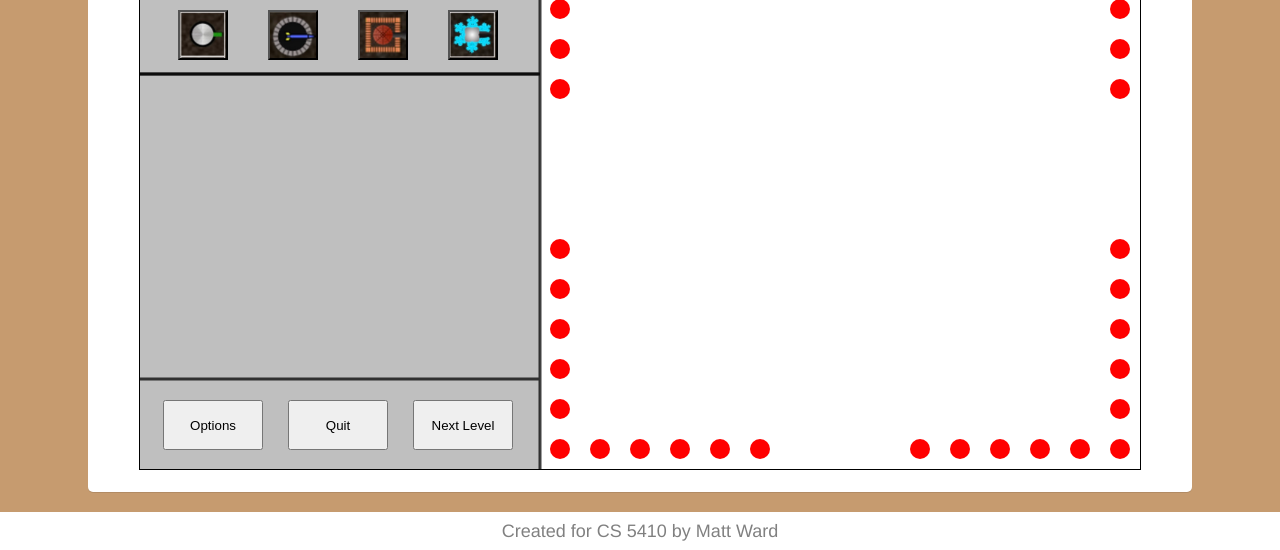
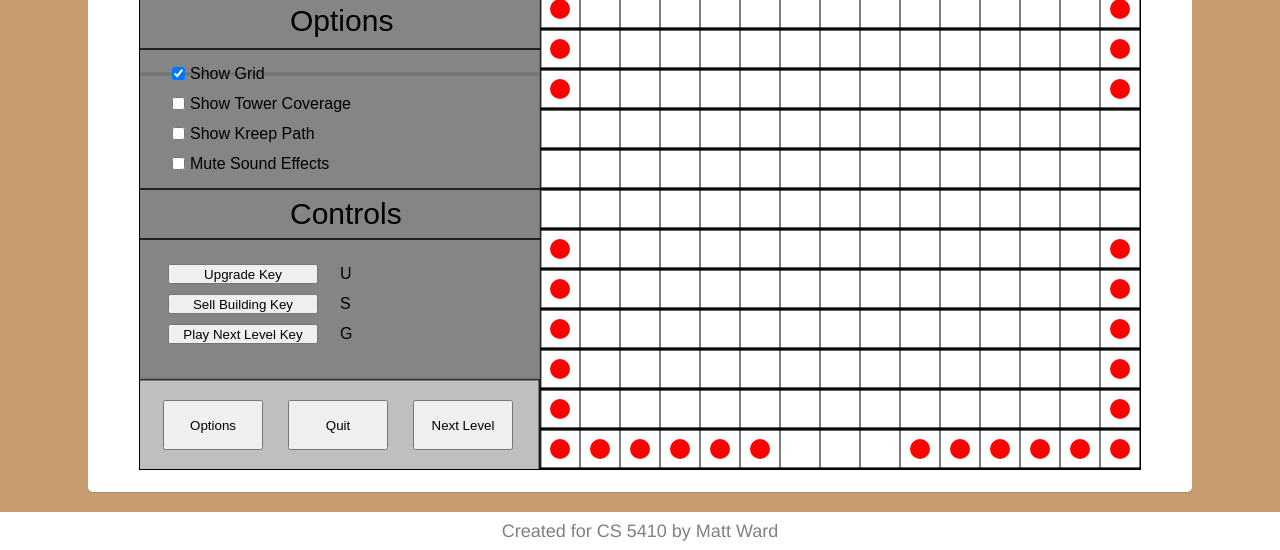
Before and after one commit to GeoffCoop/TD, a plain HTML site: page index.html in a window 1280 px wide. Both pictures are taken after a click on the button "Options". Shown: the part 250-800 px from the top of the page. Drawn offline with nearby package versions, Linux system fonts and the light colour scheme.

Commit message:
added support to not place a tower after clicking one, and added options menu.

```diff
--- a/index.html
+++ b/index.html
@@ -29,10 +29,20 @@
         <button type="button" id="Sell Building" style="position: absolute; left: 310px; top: 545px; width: 92px; height: 20px;">Sell Building</button>
       </div>
 
+      <div id="optionsMenu">
+        <input id="showGridCheckBox" type="checkbox" checked style="position:absolute; left: 80px; top: 264px;"/>
+        <input id="showTowerCoverageCheckBox" type="checkbox" style="position:absolute; left: 80px; top: 294px;"/>
+        <input id="showKreepPathCheckBox" type="checkbox" style="position:absolute; left: 80px; top: 324px;"/>
+        <input id="muteSoundEffectsCheckBox" type="checkbox" style="position:absolute; left: 80px; top: 354px;"/>
+        <button type="button" id="upgradeKeyboardShortcut" style="position:absolute; left: 80px; top: 464px; width: 150px; height: 20px;">Upgrade Key</button>
+        <button type="button" id="sellKeyboardShortcut" style="position: absolute; left: 80px; top: 494px; width: 150px; height: 20px;">Sell Building Key</button>
+        <button type="button" id="playNextLevelKeyboardShortcut" style="position: absolute; left: 80px; top: 524px; width: 150px; height: 20px;">Play Next Level Key</button>
+      </div>
+
       <div id="optionsQuitNextLevel">
-        <button onclick="clickedOptions()" type="button" id="options" style="position:absolute; left: 75px;top: 600px; width: 100px; height: 50px;">Options</button>
-        <button onclick="clickedQuit()" type="button" id="quit" style="position:absolute; left: 200px;top: 600px; width: 100px; height: 50px;">Quit</button>
-        <button onclick="clickedPlayNextLevel()" type="button" id="playNextLevel" style="position:absolute; left: 325px;top: 600px; width: 100px; height: 50px;">Next Level</button>
+        <button type="button" id="options" style="position:absolute; left: 75px;top: 600px; width: 100px; height: 50px;">Options</button>
+        <button type="button" id="quit" style="position:absolute; left: 200px;top: 600px; width: 100px; height: 50px;">Quit</button>
+        <button type="button" id="playNextLevel" style="position:absolute; left: 325px;top: 600px; width: 100px; height: 50px;">Next Level</button>
       </div>
       <script src="https://ajax.googleapis.com/ajax/libs/jquery/3.1.0/jquery.min.js"></script>
       <script src = "./js/random.js"></script>
--- a/js/main.js
+++ b/js/main.js
@@ -61,6 +61,10 @@ MyGame.graphics = (function() {
 MyGame.main = (function (graphics) {
 	'use strict';
 	var edgeArr=[400, 0, 440, 0, 480, 0, 520, 0, 560, 0, 600, 0, 760, 0, 800, 0, 840, 0, 880, 0, 920, 0, 960, 0, 960, 40, 960, 80, 960, 120, 960, 160, 960, 200, 960, 360, 960, 400, 960, 440, 960, 480, 960, 520, 960, 560, 920, 560, 880, 560, 840, 560, 800, 560, 760, 560, 600, 560, 560, 560, 520, 560, 480, 560, 440, 560, 400, 560, 400, 520, 400, 480, 400, 440, 400, 400, 400, 360, 400, 200, 400, 160, 400, 120, 400, 80, 400, 40]
+	var verticalEdges=[[960, 40], [960, 80], [960, 120], [960, 160], [960, 400], [960, 440], [960, 480], [960, 520], [400, 520], [400, 480], [400, 440], [400, 400], [400, 160], [400, 120], [400, 80], [400, 40]]
+	var horizEdges=[[440, 0], [480, 0], [520, 0], [560, 0], [800, 0], [840, 0], [880, 0], [920, 0], [920, 560], [880, 560], [840, 560], [800, 560], [560, 560], [520, 560], [480, 560], [440, 560]]
+	var cornerEdges=[[400,0],[960,0],[400,560],[960,560]]
+	var middleEdges=[[600,0],[760,0],[600,560],[760,560],[400,200],[400,360],[960,200],[960,360]]
 	console.log('game initializing...');
 	var lastTimeStamp = performance.now();
 	var confettiParticles = [];
@@ -73,6 +77,11 @@ MyGame.main = (function (graphics) {
 	var placingTower = false;
 	var towerType = 0;
 	var taken = false;
+	var inOptionsMenu = false;
+	var showGrid = true;
+	var showTowerCoverage = false;
+	var showKreepPath = false;
+	var muteSoundEffects = false;
 	var gridSize=15;
 	var menuSelectedTower=-1;
 	var towers=[];
@@ -86,6 +95,7 @@ MyGame.main = (function (graphics) {
 		}
 	}
 	document.addEventListener("click", click);
+	checkListeners();
 	function makeTower(x,y, type){
 		towers.push({
 			type: type, //1-groundProjectile, 2-groundBomb, 3-airProjectile, 4-airMissile
@@ -322,6 +332,39 @@ MyGame.main = (function (graphics) {
 		ctx.stroke();
 	}
 
+	function drawOptionsMenu(){
+		var show = document.getElementById("towers");
+		show.style.display = "none";
+		var show = document.getElementById("optionsMenu");
+		show.style.display = "block";
+		ctx.fillStyle="gray";
+		ctx.globalAlpha = .9;
+		ctx.fillRect(0,125,400,385)
+		ctx.globalAlpha = 1;
+		ctx.fillStyle="black"
+		ctx.lineWidth=1;
+		ctx.moveTo(0,180);
+		ctx.lineTo(400,180);
+		ctx.moveTo(0,320);
+		ctx.lineTo(400,320);
+		ctx.moveTo(0,370);
+		ctx.lineTo(400,370);
+		ctx.font = "30px Arial";
+		ctx.fillText("Options",150,162);
+		ctx.font = "16px Arial";
+		ctx.fillText("Show Grid",50,210);
+		ctx.fillText("Show Tower Coverage",50,240);
+		ctx.fillText("Show Kreep Path",50,270);
+		ctx.fillText("Mute Sound Effects",50,300);
+		ctx.font = "30px Arial";
+		ctx.fillText("Controls",150,355);
+		ctx.font = "16px Arial";
+		ctx.fillText("U",200,410);
+		ctx.fillText("S",200,440);
+		ctx.fillText("G",200,470);
+		ctx.stroke();
+	}
+
 	function drawHighScores(){
 		menuPause = true;
 		ctx.globalAlpha = 0.95;
@@ -406,11 +449,20 @@ MyGame.main = (function (graphics) {
 		if (keyCode === 40) { //down
 		}
 		if (keyCode === 13) { //enter
+
 		}
 		if (keyCode === 27) { //escape
 		}
 		if (keyCode === 68) { //D
 			followMouse(1); //TODO - Remove this - This is just to help quickly draw mazes!
+		}
+		if (keyCode === 79) { //O
+			if(inOptionsMenu){ //TODO - Remove this - This is just to help quickly draw mazes!
+				inOptionsMenu=false;
+			}
+			else{
+				inOptionsMenu=true;
+			}
 		}
 	}
 
@@ -457,7 +509,74 @@ MyGame.main = (function (graphics) {
 				followMouse(4);
 			});
 		}
+		var button5 = document.getElementById("options");
+    if (button5.addEventListener) {
+      button5.addEventListener('mouseup', function() {
+				if(inOptionsMenu){
+					inOptionsMenu=false;
+				}
+				else{
+					inOptionsMenu=true;
+				}
+			});
+		}
+		var button6 = document.getElementById("quit");
+    if (button6.addEventListener) {
+      button6.addEventListener('click', function() {
 
+			});
+		}
+		var button7 = document.getElementById("playNextLevel");
+    if (button7.addEventListener) {
+      button7.addEventListener('click', function() {
+
+			});
+		}
+		var button8 = document.getElementById("upgradeKeyboardShortcut");
+    if (button8.addEventListener) {
+      button8.addEventListener('click', function() {
+
+			});
+		}
+		var button9 = document.getElementById("sellKeyboardShortcut");
+    if (button9.addEventListener) {
+      button9.addEventListener('click', function() {
+
+			});
+		}
+		var button10 = document.getElementById("playNextLevelKeyboardShortcut");
+    if (button10.addEventListener) {
+      button10.addEventListener('click', function() {
+
+			});
+		}
+	}
+
+	function checkCheckBoxes(){
+		if(document.querySelector('#showGridCheckBox').checked){
+			showGrid = true;
+		}
+		else{
+			showGrid = false;
+		}
+		if(document.querySelector('#showTowerCoverageCheckBox').checked){
+			showTowerCoverage = true;
+		}
+		else{
+			showTowerCoverage = false;
+		}
+		if(document.querySelector('#showKreepPathCheckBox').checked){
+			showKreepPath = true;
+		}
+		else{
+			showKreepPath = false;
+		}
+		if(document.querySelector('#muteSoundEffectsCheckBox').checked){
+			muteSoundEffects = true;
+		}
+		else{
+			muteSoundEffects = false;
+		}
 	}
 
 	function click(event) {
@@ -477,8 +596,19 @@ MyGame.main = (function (graphics) {
 				}
 			}
 			if(taken!=true){
-				if(mousePointerX>=400 && mousePointerY>=0){
+				if(mousePointerX>=400 && mousePointerY>=0 && mousePointerX<=1000 && mousePointerY<=600){
 					makeTower(mousePointerX,mousePointerY,towerType)
+					towerPlacingGlowX=-120;
+					towerPlacingGlowY=-120;
+					placingTower = false;
+					towerType = 0;
+					$("#image"+1).css({left:-50, top:-50});
+					$("#image"+2).css({left:-50, top:-50});
+					$("#image"+3).css({left:-50, top:-50});
+					$("#image"+4).css({left:-50, top:-50});
+					$(document).off('mousemove');
+				}
+				else if(mousePointerX>=0 && mousePointerY>=200 && mousePointerX<=400 && mousePointerY<=510){
 					towerPlacingGlowX=-120;
 					towerPlacingGlowY=-120;
 					placingTower = false;
@@ -537,6 +667,18 @@ MyGame.main = (function (graphics) {
 		}
 	}
 
+	function drawAllTowerCoverages(){
+		for (var t=0; t<towers.length; t++){
+			ctx.globalAlpha = 0.3;
+			ctx.fillStyle="white";
+			ctx.beginPath();
+			ctx.arc(towers[t].x+20,towers[t].y+20,120,0,Math.PI*2,true);
+			ctx.closePath();
+			ctx.fill();
+			ctx.globalAlpha = 1;
+		}
+	}
+
 	function drawDots(){
 		ctx.globalAlpha = 0.75;
 		ctx.fillStyle="white";
@@ -560,7 +702,7 @@ MyGame.main = (function (graphics) {
 		// 	for (var j=0;j<grid.length;j++){
 		// 		if(grid[i][j].occupied==true){
 		// 			ctx.beginPath();
-		// 			ctx.arc(400+i*40,j*40,5,0,Math.PI*2,true);
+		// 			ctx.arc(400+i*40+5,j*40+5,5,0,Math.PI*2,true);
 		// 			ctx.closePath();
 		// 			ctx.fill();
 		// 		}
@@ -577,17 +719,39 @@ MyGame.main = (function (graphics) {
 
 	function update(elapsedTime) {
 		processInput(elapsedTime);
-		checkListeners();
+		checkCheckBoxes();
 	}
 
 	function render() {
 		graphics.clear();
 		renderBackground();
-		// drawGrid(context, canvas.width-400, canvas.height, 40)
+		if(showGrid){
+			drawGrid(context, canvas.width-400, canvas.height, 40)
+		}
 		drawMenu();
 		drawDots();
 		for (var t=0; t<towers.length; t++){
 			renderTowers(towers[t].x,towers[t].y,towers[t].type);
+		}
+		if(placingTower){
+			var show = document.getElementById("upgradeOrSellButtons");
+			show.style.display = "none";
+			ctx.fillStyle="red";
+			ctx.globalAlpha = .3;
+			ctx.fillRect(0,205,400,305)
+			ctx.globalAlpha = 1;
+		}
+		if(showTowerCoverage){
+			drawAllTowerCoverages();
+		}
+		if(inOptionsMenu){
+			drawOptionsMenu();
+		}
+		else{
+			var show = document.getElementById("towers");
+			show.style.display = "block";
+			var show = document.getElementById("optionsMenu");
+			show.style.display = "none";
 		}
 		ctx.stroke();
 	}
```
